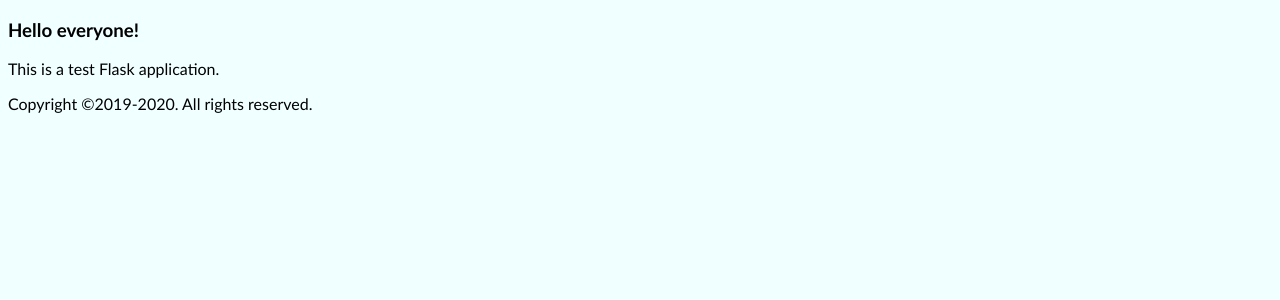
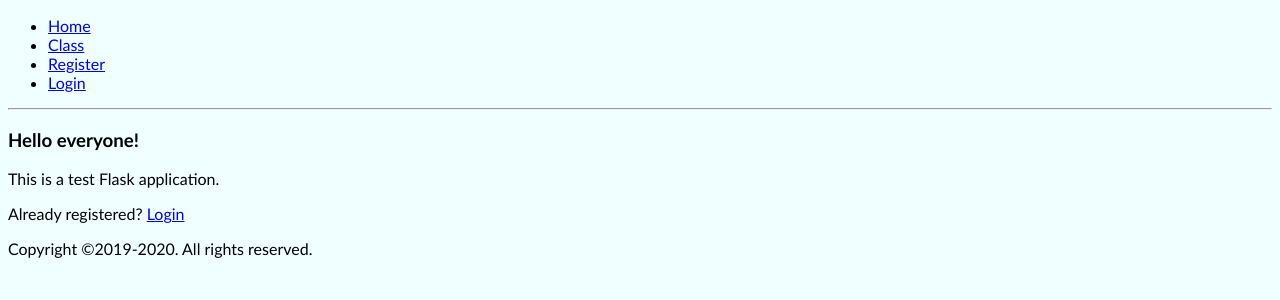
Before and after one commit to vchu22/python-flask, a Flask app: page / in a window 1280 px wide. Shown: the top 300 px of the page. Run offline with Flask 2, Linux system fonts and the light colour scheme.

Commit message:
4. Creating navigation links and route patterns

```diff
--- a/application/routes.py
+++ b/application/routes.py
@@ -3,5 +3,19 @@
 
 @app.route("/")
 @app.route("/index")
+@app.route("/home")
 def index():
-    return render_template("index.html")
+    return render_template("index.html", login=False)
+
+@app.route("/login")
+def login():
+    return render_template("login.html", login=False)
+
+@app.route("/courses")
+def courses():
+    return render_template("courses.html", login=False)
+
+
+@app.route("/register")
+def register():
+    return render_template("register.html", login=False)
--- /dev/null
+++ b/application/templates/includes/nav.html
@@ -0,0 +1,19 @@
+<header>
+  <nav>
+    <ul class="nav nav-pills">
+      <li class="nav-item">
+        <a href="{{ url_for('index') }}" class="nav-link active">Home</a>
+      </li>
+      <li class="nav-item">
+        <a href="{{ url_for('courses') }}" class="nav-link">Class</a>
+      </li>
+      <li class="nav-item">
+        <a href="{{ url_for('register') }}" class="nav-link">Register</a>
+      </li>
+      <li class="nav-item">
+        <a href="{{ url_for('login') }}" class="nav-link">Login</a>
+      </li>
+    </ul>
+  </nav>
+  <hr style="clear: both;" />
+</header>
--- a/application/templates/index.html
+++ b/application/templates/index.html
@@ -5,9 +5,13 @@
     <link rel="stylesheet" href="static/css/main.css" />
   </head>
   <body>
+    {% include "includes/nav.html" %}
     <h3>Hello everyone!</h3>
     <p>This is a test Flask application.</p>
-
-    {% include "includes/footer.html" %}
+    {% if login %}
+    <h3>Let's get started.</h3>
+    {% else %}
+    <p>Already registered? <a href="{{url_for('login')}}">Login</a></p>
+    {% endif %} {% include "includes/footer.html" %}
   </body>
 </html>
```
